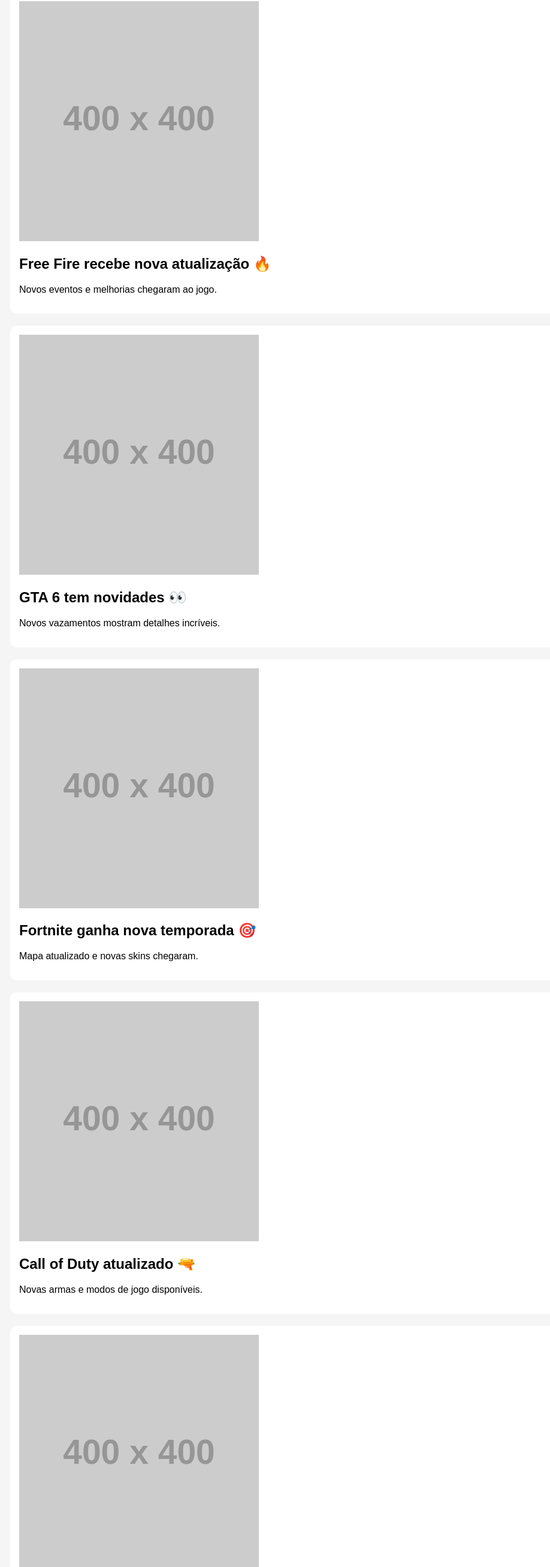
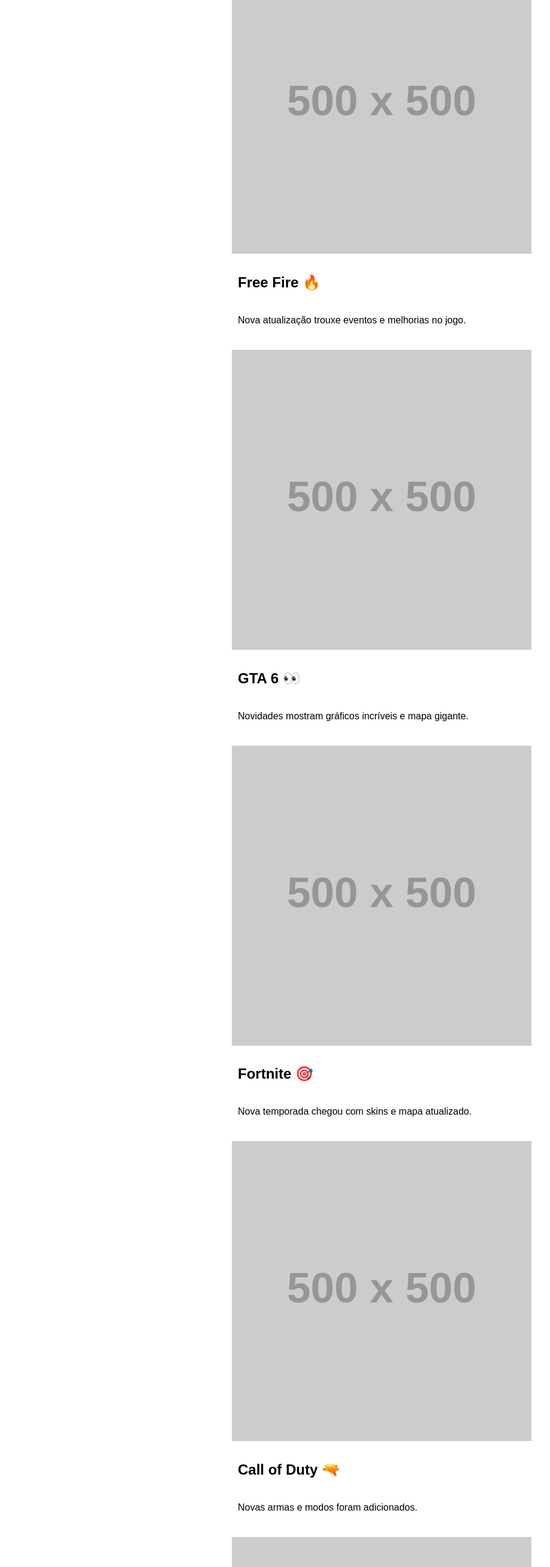
Before and after one commit to vitor77615/vitor77615.github.io, a plain HTML site: page index.html in a window 1280 px wide. Shown: the part 188-2800 px from the top of the page at 60% size, without its empty margins (3-921 px from the left). Drawn offline with Linux system fonts and the light colour scheme; placeholder pictures from the web are drawn by us.

Commit message:
Refactor HTML structure and update content styling

```diff
--- a/index.html
+++ b/index.html
@@ -4,83 +4,45 @@
   <title>Goiaba News Gamer</title>
 </head>
 
-<body style="font-family:Arial; background:#f5f5f5; margin:0;">
+<body style="margin:0; font-family:Arial; background:#ffffff;">
 
-  <div style="background:black; color:white; padding:20px; text-align:center;">
+  <!-- TOPO -->
+  <div style="background:black; color:white; padding:15px; text-align:center;">
     <h1>🎮 Goiaba News Gamer</h1>
-    <p>As melhores notícias dos jogos</p>
   </div>
 
-  <div style="padding:20px;">
+  <!-- CONTEÚDO -->
+  <div style="max-width:500px; margin:auto;">
 
-    <!-- Free Fire -->
-    <div style="background:white; padding:15px; margin-bottom:20px; border-radius:10px;">
-      <img src="https://via.placeholder.com/400">
-      <h2>Free Fire recebe nova atualização 🔥</h2>
-      <p>Novos eventos e melhorias chegaram ao jogo.</p>
+    <!-- POST -->
+    <div style="margin-bottom:30px;">
+      <img src="https://via.placeholder.com/500" style="width:100%;">
+      <h2 style="padding:10px;">Free Fire 🔥</h2>
+      <p style="padding:10px;">Nova atualização trouxe eventos e melhorias no jogo.</p>
     </div>
 
-    <!-- GTA 6 -->
-    <div style="background:white; padding:15px; margin-bottom:20px; border-radius:10px;">
-      <img src="https://via.placeholder.com/400">
-      <h2>GTA 6 tem novidades 👀</h2>
-      <p>Novos vazamentos mostram detalhes incríveis.</p>
+    <div style="margin-bottom:30px;">
+      <img src="https://via.placeholder.com/500" style="width:100%;">
+      <h2 style="padding:10px;">GTA 6 👀</h2>
+      <p style="padding:10px;">Novidades mostram gráficos incríveis e mapa gigante.</p>
     </div>
 
-    <!-- Fortnite -->
-    <div style="background:white; padding:15px; margin-bottom:20px; border-radius:10px;">
-      <img src="https://via.placeholder.com/400">
-      <h2>Fortnite ganha nova temporada 🎯</h2>
-      <p>Mapa atualizado e novas skins chegaram.</p>
+    <div style="margin-bottom:30px;">
+      <img src="https://via.placeholder.com/500" style="width:100%;">
+      <h2 style="padding:10px;">Fortnite 🎯</h2>
+      <p style="padding:10px;">Nova temporada chegou com skins e mapa atualizado.</p>
     </div>
 
-    <!-- Call of Duty -->
-    <div style="background:white; padding:15px; margin-bottom:20px; border-radius:10px;">
-      <img src="https://via.placeholder.com/400">
-      <h2>Call of Duty atualizado 🔫</h2>
-      <p>Novas armas e modos de jogo disponíveis.</p>
+    <div style="margin-bottom:30px;">
+      <img src="https://via.placeholder.com/500" style="width:100%;">
+      <h2 style="padding:10px;">Call of Duty 🔫</h2>
+      <p style="padding:10px;">Novas armas e modos foram adicionados.</p>
     </div>
 
-    <!-- Minecraft -->
-    <div style="background:white; padding:15px; margin-bottom:20px; border-radius:10px;">
-      <img src="https://via.placeholder.com/400">
-      <h2>Minecraft recebe novidades ⛏️</h2>
-      <p>Novos biomas e criaturas foram adicionados.</p>
-    </div>
-
-    <!-- Roblox -->
-    <div style="background:white; padding:15px; margin-bottom:20px; border-radius:10px;">
-      <img src="https://via.placeholder.com/400">
-      <h2>Roblox em alta 📈</h2>
-      <p>Plataforma cresce com novos jogos.</p>
-    </div>
-
-    <!-- EA Sports FC -->
-    <div style="background:white; padding:15px; margin-bottom:20px; border-radius:10px;">
-      <img src="https://via.placeholder.com/400">
-      <h2>EA Sports FC melhora gráficos ⚽</h2>
-      <p>Nova versão traz melhorias visuais.</p>
-    </div>
-
-    <!-- Valorant -->
-    <div style="background:white; padding:15px; margin-bottom:20px; border-radius:10px;">
-      <img src="https://via.placeholder.com/400">
-      <h2>Valorant recebe agente novo 🎯</h2>
-      <p>Personagem novo muda o meta do jogo.</p>
-    </div>
-
-    <!-- League of Legends -->
-    <div style="background:white; padding:15px; margin-bottom:20px; border-radius:10px;">
-      <img src="https://via.placeholder.com/400">
-      <h2>LoL com mudanças no patch ⚔️</h2>
-      <p>Atualização traz balanceamentos importantes.</p>
-    </div>
-
-    <!-- Clash Royale -->
-    <div style="background:white; padding:15px; margin-bottom:20px; border-radius:10px;">
-      <img src="https://via.placeholder.com/400">
-      <h2>Clash Royale novidades 🏆</h2>
-      <p>Eventos e cartas novas chegaram.</p>
+    <div style="margin-bottom:30px;">
+      <img src="https://via.placeholder.com/500" style="width:100%;">
+      <h2 style="padding:10px;">Minecraft ⛏️</h2>
+      <p style="padding:10px;">Novos biomas e criaturas foram adicionados.</p>
     </div>
 
   </div>
```
